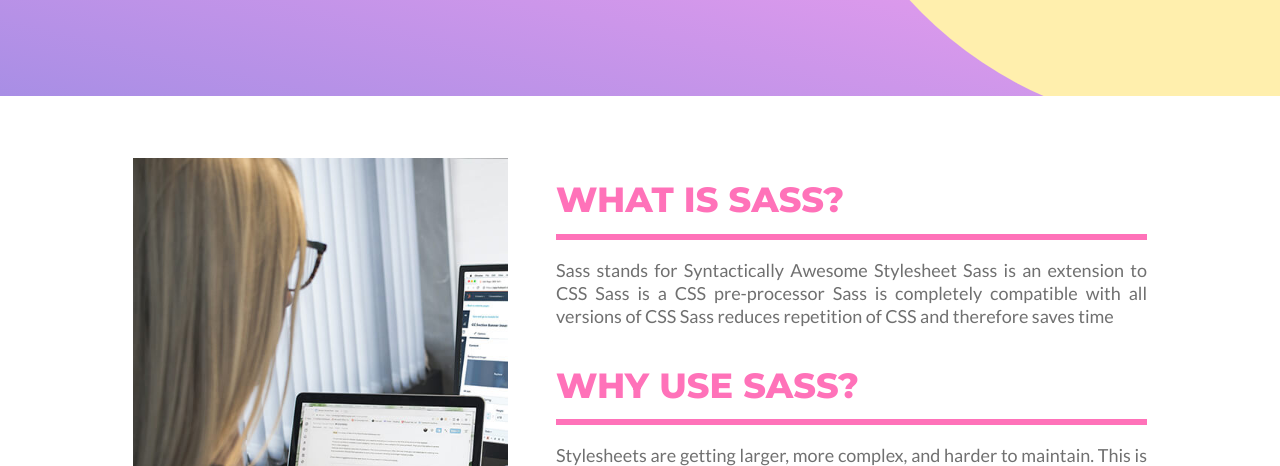
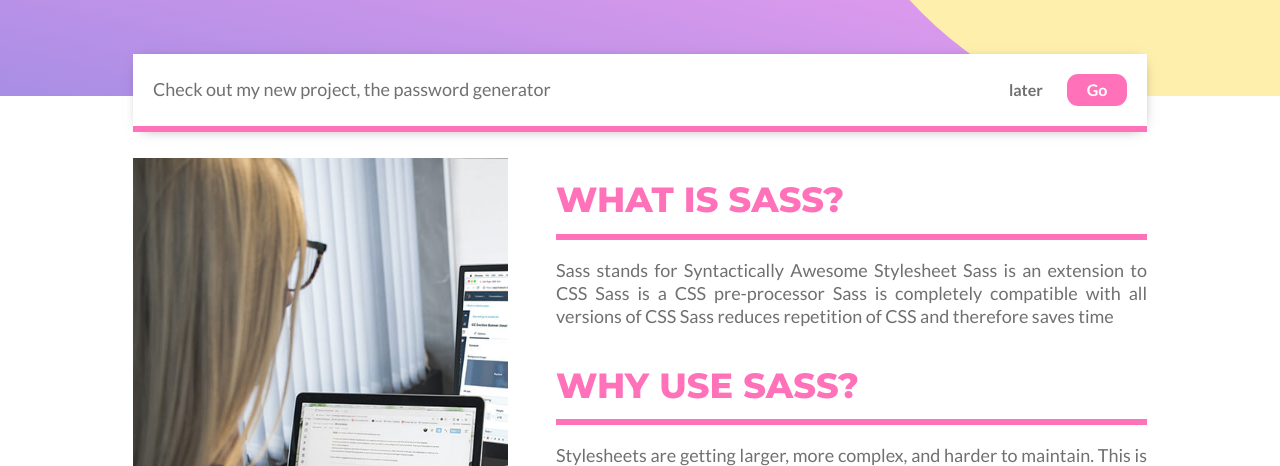
Before and after one commit to rouanis5/lpdwi_sass, a website built with Parcel: page index.html in a window 1280 px wide. Shown: the part 634-1100 px from the top of the page. Built offline with nearby package versions, Linux system fonts and the light colour scheme.

Commit message:
add a popup

```diff
--- a/index.html
+++ b/index.html
@@ -306,8 +306,22 @@
                 <li><a href="javascript:void(0)" id="shortcutsA">Shortcuts</a></li>
                 <li><a href="http://lpdwi.univ-boumerdes.dz/" target="_blank" rel="noopener">LPDWI</a></li>
                 <li><a href="https://github.com/rouanis5/lpdwi_sass/" target="_blank" rel="noopener">GitHub</a></li>
+                <li><a href="https://rouanis5.github.io/password-generator/" target="_blank" rel="noopener">Password generator</a></li>
             </ul>
         </nav>
+    </div>
+    <div class="popup active">
+        <div class="container">
+            <div class="message">
+                <p>Check out my new project, the password generator</p>
+            </div>
+            <div class="buttons">
+                <button type="submit">later</button>
+                <button>
+                    <a href="https://rouanis5.github.io/password-generator/" target="_blank" rel="noopener">Go</a>
+                </button>
+            </div>
+        </div>
     </div>
     <footer id="footer" class="parent">
         <div class="container">
--- /dev/null
+++ b/scss/components/_popup.scss
@@ -0,0 +1,75 @@
+@use "sass:math";
+//shortcut popup
+body.blackTheme {
+    .popup{
+        .container {
+            box-shadow: 1px 2px 10px -7px #ffffff9e;
+        }
+    }
+}
+.popup{
+    width: 100%;
+    position: fixed;
+    z-index: 10;
+    bottom: math.div($h-popup, 2);
+    transform: translateY(calc(100% + #{math.div($h-popup, 2)}));
+    transition: transform $trans ease-in;
+    &.ie {
+        display: none;
+    }
+    &.active {
+        transform: translateY(0);
+    }
+    .container{
+        border-bottom: 6px solid $titleColor1;
+        box-shadow: 1px 2px 14px -8px #0000009e;
+        background: $backgroundColor;
+        color: $paragraphColor;
+        padding: 20px;
+        @include flex(space-between,center);
+        @include mq($md,max){
+
+        }
+    }
+    p{
+        font-size: $fs2;
+    }
+    .buttons{
+        margin: -4px;
+        @include mq($md,max){
+            margin: 0px;
+            margin-left: 15px;
+        }
+    }
+    button{
+        min-width: 60px;
+        @include mq($md,max){
+            width: 100%;
+            margin: 0px;
+        }
+        padding: 7px 0;
+        cursor: pointer;
+        outline: none;
+        border: none;
+        margin: 4px;
+        border-radius: $radius;
+        font-weight: 700;
+        &:active{
+            transform: scale(1.1);
+        }
+        &:nth-child(1){
+            background: none;
+            color: inherit;
+            &:hover{
+                text-decoration: underline;
+            }
+        }
+        &:nth-child(2){
+            background: $titleColor1;
+            color: $white;
+        }
+        a{
+            color: $white;
+        }
+    }
+}
--- a/scss/style.scss
+++ b/scss/style.scss
@@ -3,6 +3,7 @@
 @import './helpers/mixins';
 //components
 @import './components/scrollbar';
+@import './components/popup';
 @import './components/loading';
 @import './components/shortcuts';
 @import './components/menu';
```
